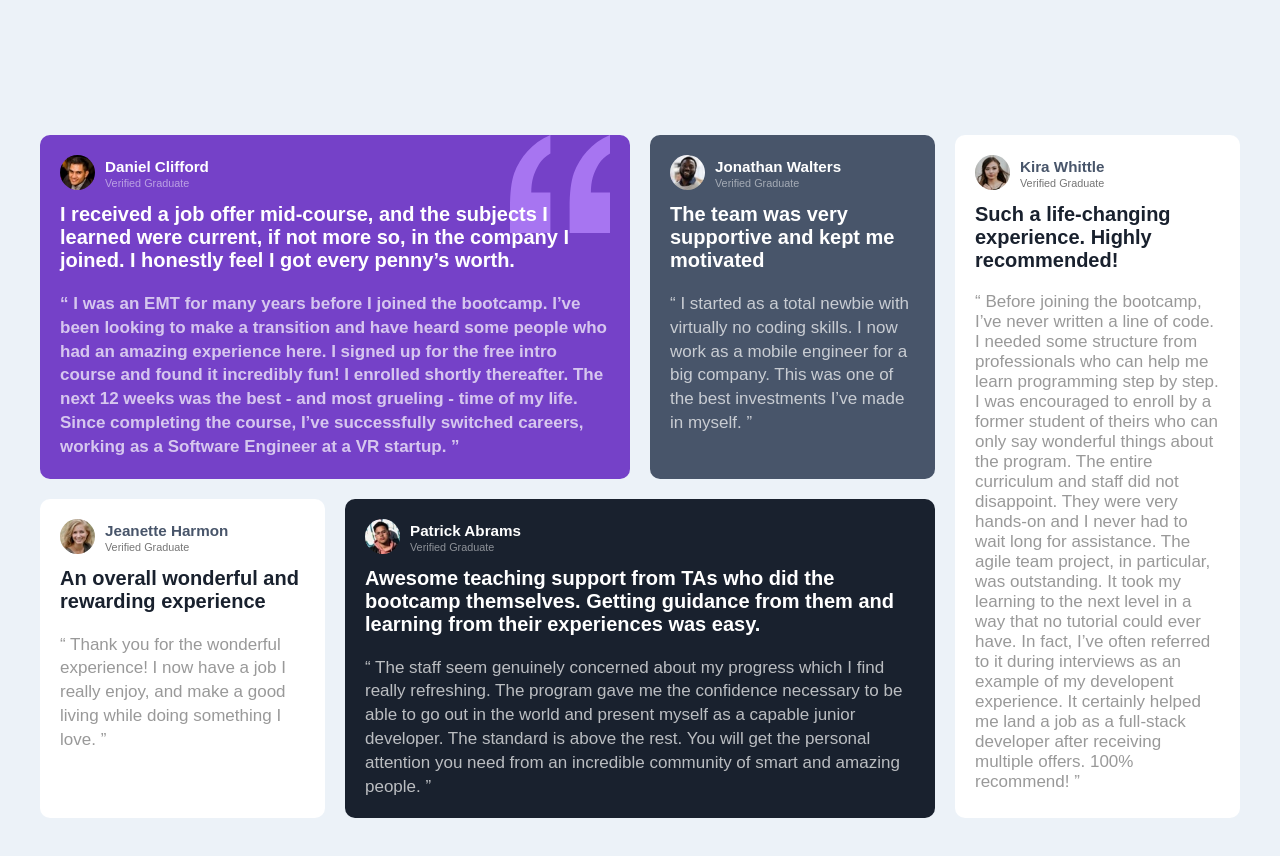
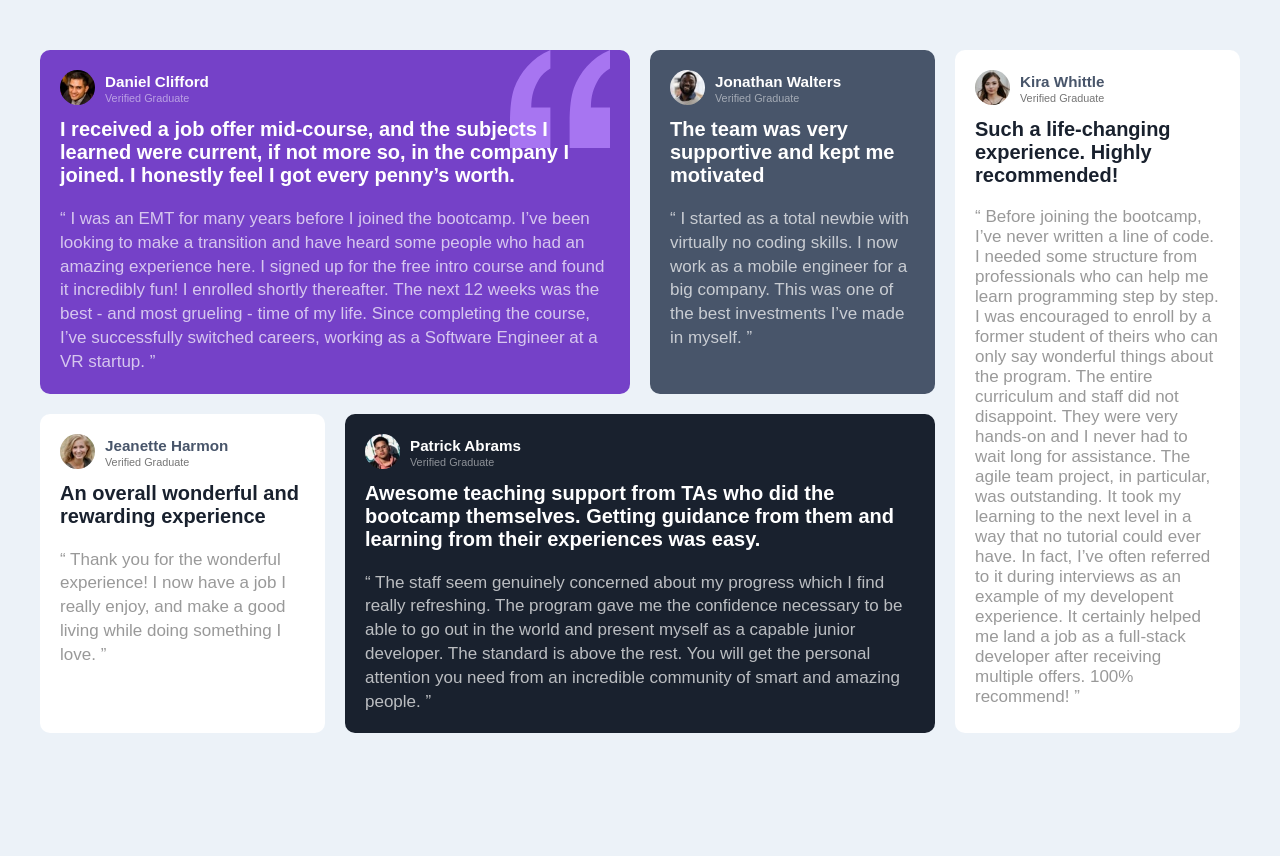
Before and after one commit to SunitaHosur/Testinomial-grid-section, a plain HTML site: page index.html in a window 1280 px wide. After the commit the page ends 800 px from the top, so only its background shows below. Drawn offline with Linux system fonts and the light colour scheme.

Commit message:
testinomial grid section

```diff
--- a/index.html
+++ b/index.html
@@ -7,7 +7,7 @@
     <link rel="stylesheet" href="style.css">
     <title>Frontend Mentor</title>
 </head>
-<body class="font-sans text-sm max-h-screen bg-gray lg-mt-135">
+<body class="font-sans text-sm max-h-screen bg-gray">
 
     <!-- first card -->
     <!-- container -->
@@ -28,7 +28,7 @@
 
       <h4 class="m-all text-xl text-white font-semibold">I received a job offer mid-course, and the subjects I learned were current, if not more so, in the company I joined.
           I honestly feel I got every penny’s worth.</h4>
-        <p class="text-base  font-semibold text-white leading-5 opacity-7">“ I was an EMT for many years before I joined the bootcamp. I’ve been looking to make a
+        <p class="text-base  font-medium text-white leading-5 opacity-7">“ I was an EMT for many years before I joined the bootcamp. I’ve been looking to make a
             transition and have heard some people who had an amazing experience here. I signed up
             for the free intro course and found it incredibly fun! I enrolled shortly thereafter.
             The next 12 weeks was the best - and most grueling - time of my life. Since completing
--- a/style.css
+++ b/style.css
@@ -170,7 +170,4 @@ color: var(--Very-dark-grayish-blue);
     .lg-grid-row-1{
         grid-row: 1/3;
     }
-    .lg-mt-135{
-        margin-top: 135px;
-        }
 }
```
